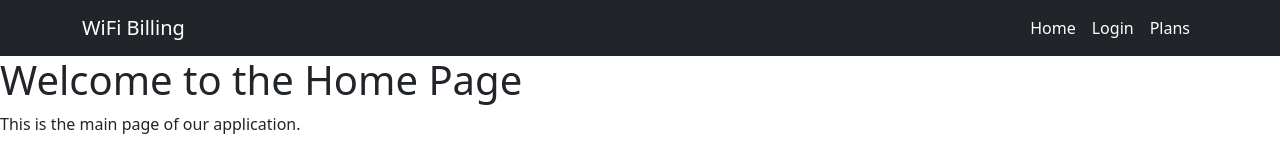
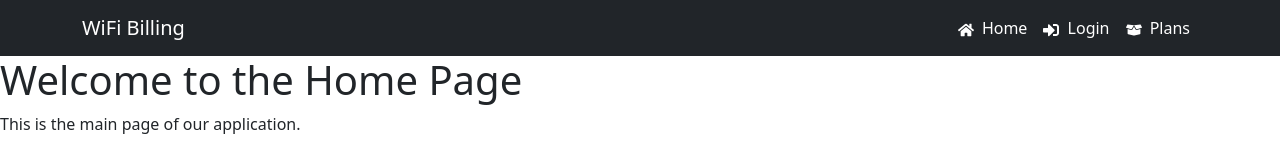
Before and after one commit to itfunda123/wifi-billing-system, a React (Create React App) app in the folder frontend/: page / in a window 1280 px wide. Shown: the top 160 px of the page. Built offline with nearby package versions, Linux system fonts and the light colour scheme.

Commit message:
added react icons

```diff
--- a/frontend/package.json
+++ b/frontend/package.json
@@ -11,6 +11,7 @@
     "bootstrap": "^5.3.6",
     "react": "^19.1.0",
     "react-dom": "^19.1.0",
+    "react-icons": "^5.5.0",
     "react-router-dom": "^7.6.1",
     "react-scripts": "5.0.1",
     "web-vitals": "^2.1.4"
--- a/frontend/src/components/Navbar.js
+++ b/frontend/src/components/Navbar.js
@@ -1,6 +1,7 @@
 // src/components/Navbar.js
 import React from 'react';
 import { Link } from 'react-router-dom';
+import { FaHome, FaSignInAlt, FaBoxOpen } from 'react-icons/fa'; // import icons
 
 const Navbar = () => (
   <nav className="navbar navbar-expand-lg navbar-dark bg-dark">
@@ -10,13 +11,19 @@ const Navbar = () => (
       <div className="collapse navbar-collapse">
         <ul className="navbar-nav ms-auto">
           <li className="nav-item">
-            <Link className="nav-link text-white" to="/">Home</Link>
+            <Link className="nav-link text-white" to="/">
+              <FaHome className="me-1" /> Home
+            </Link>
           </li>
           <li className="nav-item">
-            <Link className="nav-link text-white" to="/login">Login</Link>
+            <Link className="nav-link text-white" to="/login">
+              <FaSignInAlt className="me-1" /> Login
+            </Link>
           </li>
           <li className="nav-item">
-            <Link className="nav-link text-white" to="/plans">Plans</Link>
+            <Link className="nav-link text-white" to="/plans">
+              <FaBoxOpen className="me-1" /> Plans
+            </Link>
           </li>
         </ul>
       </div>
```
Also changed, not shown: 1 other file (tests, documents, lock files or other folders).
